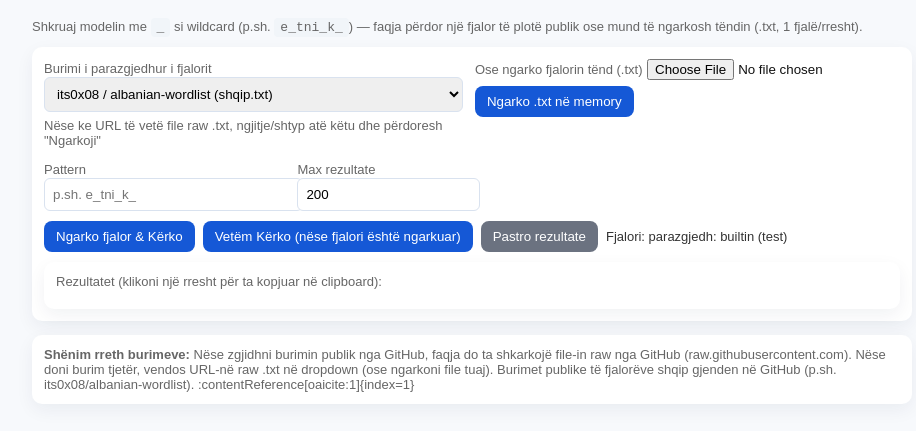
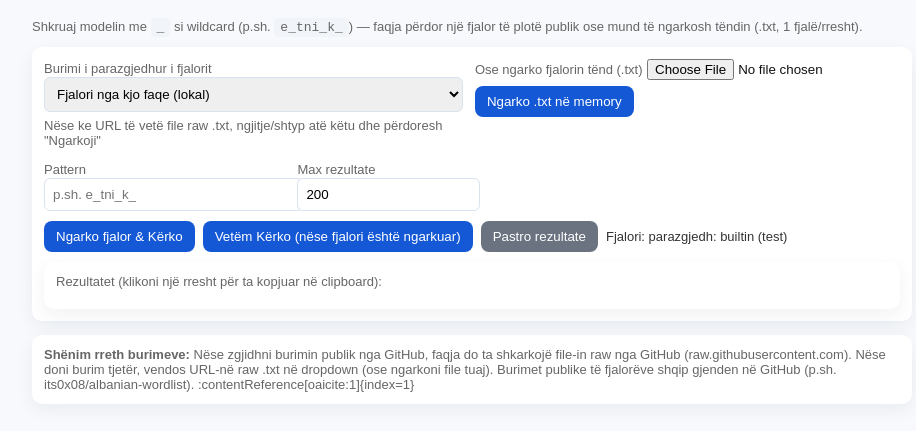
Before and after one commit to blackhunter777/Blackhunter777.github.io, a plain HTML site: page index.html in a window 1280 px wide. Shown: the part 79-510 px from the top of the page, without its empty margins (168-1084 px from the left). Drawn offline with Linux system fonts and the light colour scheme.

Commit message:
Update index.html

```diff
--- a/index.html
+++ b/index.html
@@ -32,7 +32,8 @@
       <div style="flex:1;min-width:220px">
         <label class="small">Burimi i parazgjedhur i fjalorit</label>
         <select id="wlSource">
-          <option value="https://raw.githubusercontent.com/its0x08/albanian-wordlist/main/shqip.txt">its0x08 / albanian-wordlist (shqip.txt)</option>
+          <option value="fjalor.txt">Fjalori nga kjo faqe (lokal)</option>
+
           <option value="builtin">Fjalor i vogël (i parazgjedhur, offline)</option>
         </select>
         <div class="small" style="margin-top:6px">Nëse ke URL të vetë file raw .txt, ngjitje/shtyp atë këtu dhe përdoresh "Ngarkoji"</div>
```
